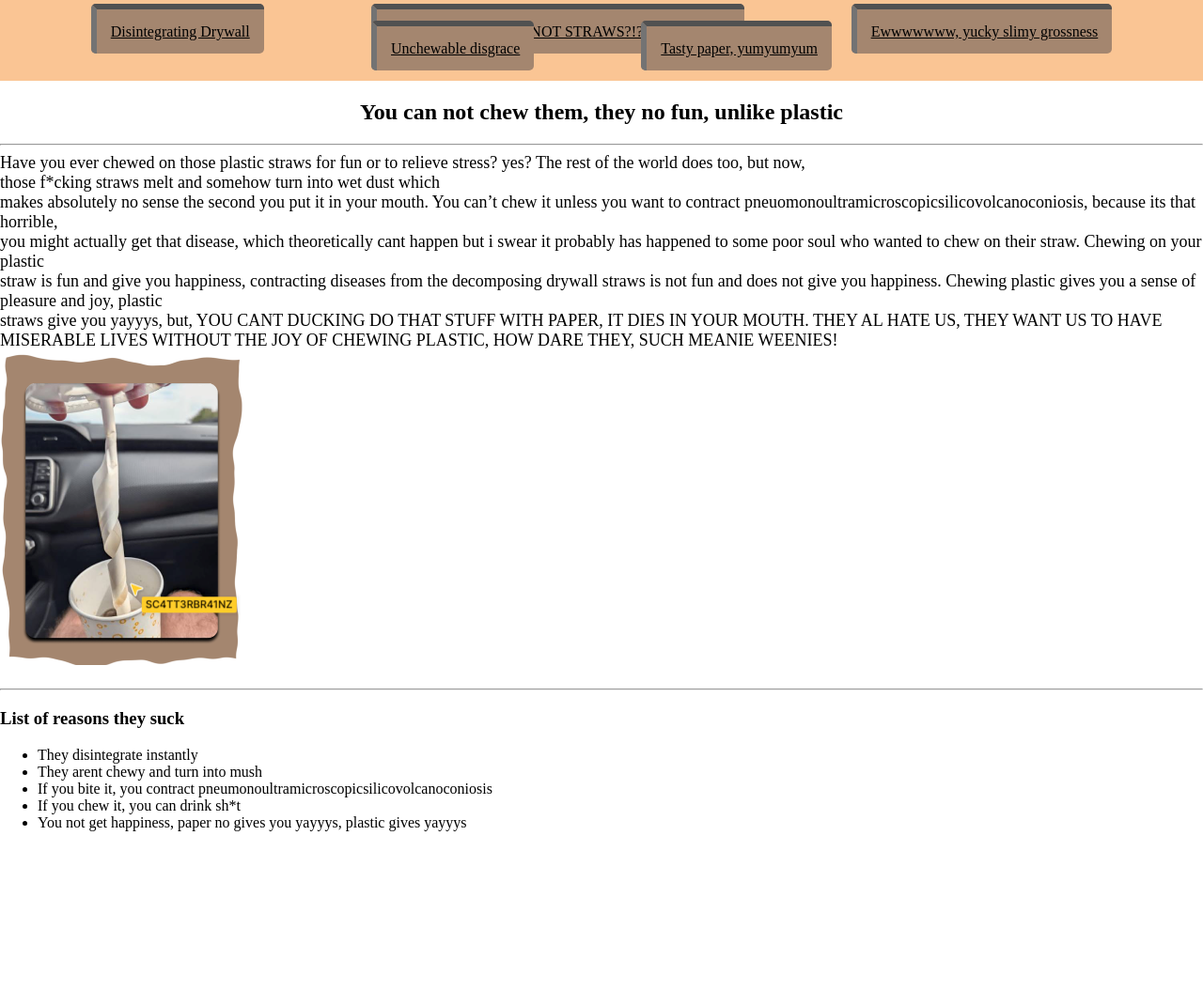
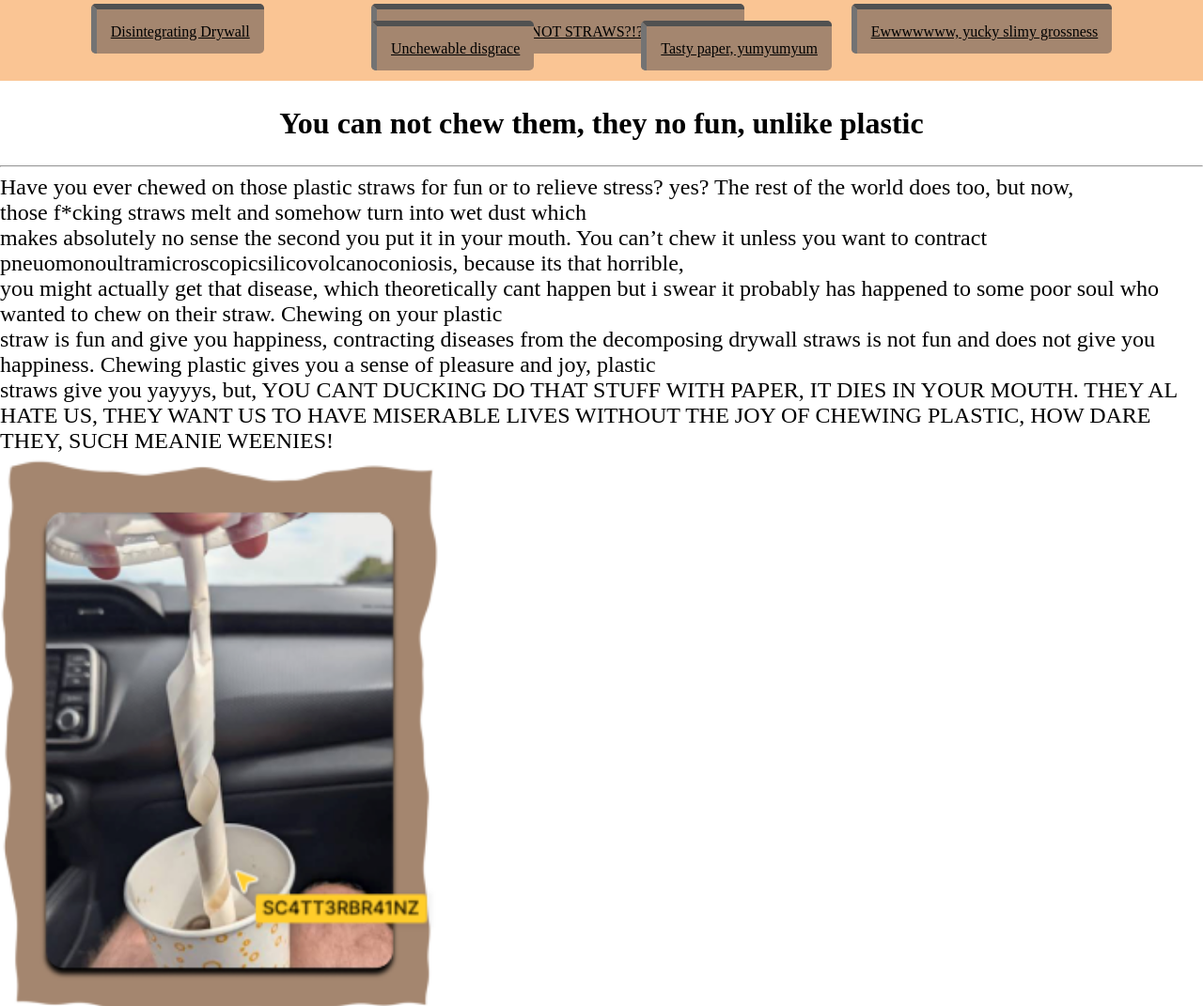
Before and after one commit to MrBrimleyGrandErie/KeiranChloeKylaNew, a plain HTML site: page Keiran2.html in a window 1280 px wide. Shown: the top 1071 px of the page at 94% size. Before the commit the page ends 901 px from the top, so only its background shows below. Drawn offline with Linux system fonts and the light colour scheme.

Commit message:
something

```diff
--- a/Keiran2.html
+++ b/Keiran2.html
@@ -23,14 +23,14 @@
       <a href="Keiran2.html" class="navButtons">Unchewable disgrace</a>
       <a href="KylaWP2.html" class="navButtons">Tasty paper, yumyumyum</a>
     </nav>
-    <h2 style="font-family: papyrus; font-size: x-large;">You can not chew them, they no fun, unlike plastic</h2>
+    <h2 style="font-family: papyrus; font-size: xx-large;">You can not chew them, they no fun, unlike plastic</h2>
 </div>
 <hr>
   <div class="men" ; style="font-family:papyrus">
 Have you ever chewed on those plastic straws for fun or to relieve stress? yes? The rest of the world does too, but now,<br>those f*cking straws melt and somehow turn into wet dust which <br>makes absolutely no sense the second you put it in your mouth. You can’t chew it unless you want to contract pneuomonoultramicroscopicsilicovolcanoconiosis, because its that horrible, <br> you might actually get that disease, which theoretically cant happen but i swear it probably has happened to some poor soul who wanted to chew on their straw. Chewing on your plastic<br> straw is fun and give you happiness, contracting diseases from the decomposing drywall straws is not fun and does not give you happiness. Chewing plastic gives you a sense of pleasure and joy, plastic<br> straws give you yayyys, but, YOU CANT DUCKING DO THAT STUFF WITH PAPER, IT DIES IN YOUR MOUTH. THEY AL HATE US, THEY WANT US TO HAVE MISERABLE LIVES WITHOUT THE JOY OF CHEWING PLASTIC, HOW DARE THEY, SUCH MEANIE WEENIES!
   </div>
   <div class="tent">
-    <img src="Keiran image 2.jpeg" alt="Disgusting paper straw that deserves no love">
+    <img src="Keiran image 2.jpeg" alt="Disgusting paper straw that deserves no love"; width="467" ; height="599">
   </div>
   <div class="feet"><h4></h4></div>
   <hr>
--- a/style.css
+++ b/style.css
@@ -51,7 +51,7 @@
 }
 .holder div.men {
   grid-area: menu;
-  font-size: large;
+  font-size:x-large;
 }
 .holder div.tent {
   grid-area: content;
```
Also changed, not shown: Keiran.html (+1 -1 lines).
